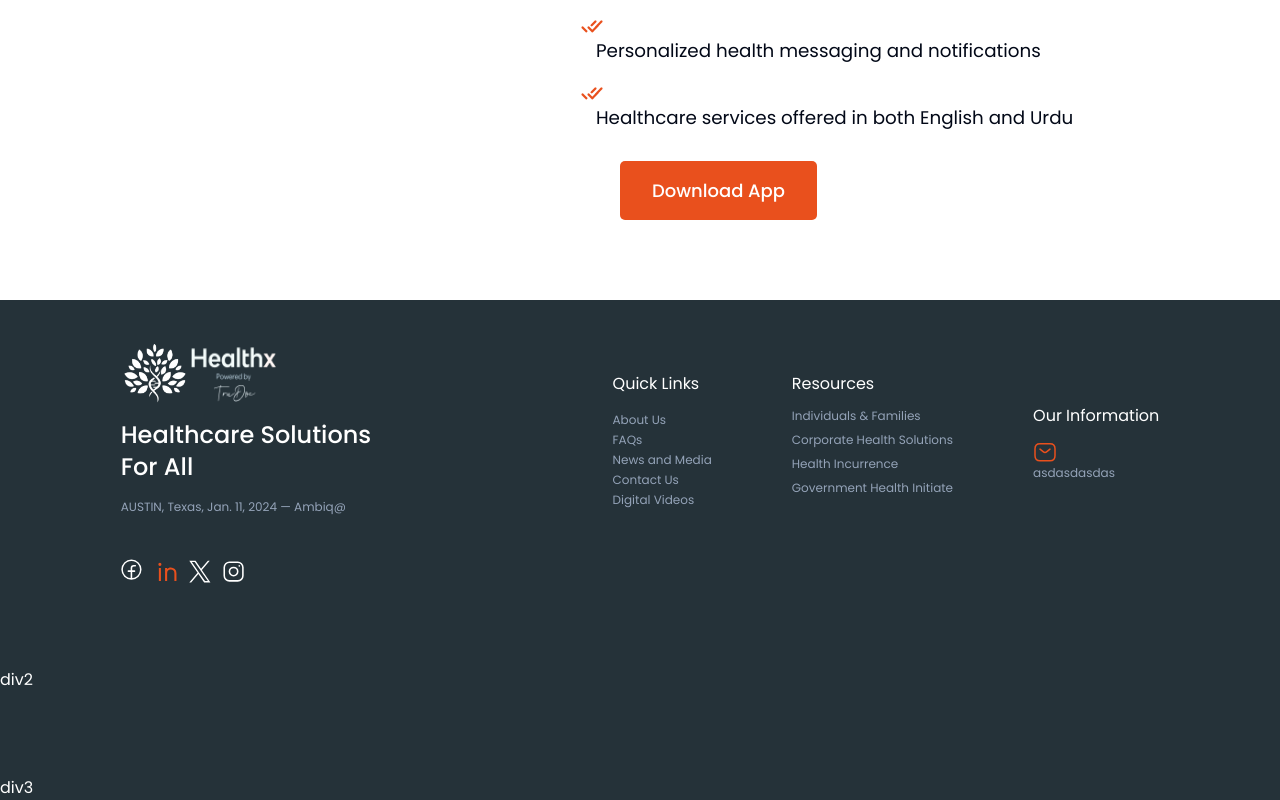
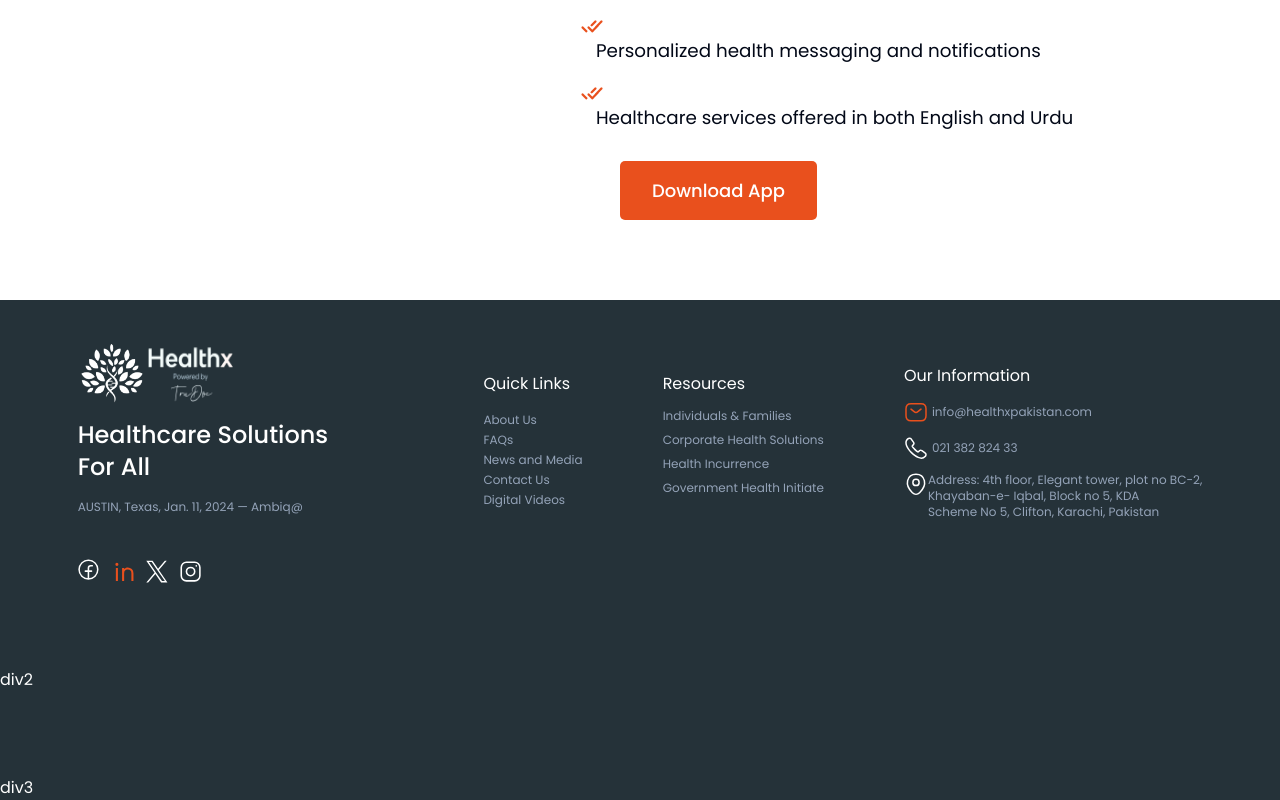
Before and after one commit to Sanjay1402/healthx, a Next.js app: page / in a window 1280 px wide. Shown: the part 2910-3710 px from the top of the page. Built offline with nearby package versions, Linux system fonts and the light colour scheme.

Commit message:
Update footer.jsx

```diff
--- a/src/components/footer2/footer.jsx
+++ b/src/components/footer2/footer.jsx
@@ -117,12 +117,13 @@ const Footer = () => {
           </div>
           <div>
             Our Information
-            <div className="text-xs mt-3 text-slate-400 ">
-              <div>
+            <ul>
+              <li>
+                <div className="flex text-xs mt-3 text-slate-400 ">
                   <svg
                     xmlns="http://www.w3.org/2000/svg"
                     width="24"
-                  height="25"
+                    height="24"
                     fill="none"
                   >
                     <path
@@ -142,9 +143,54 @@ const Footer = () => {
                       d="m17 9.152-3.13 2.5c-1.03.82-2.72.82-3.75 0L7 9.152"
                     />
                   </svg>
-                <p>asdasdasdas</p>
+                  <p className="p-1">info@healthxpakistan.com</p>
                 </div>
+              </li>
+              <li>
+                <div className="flex text-xs mt-3 text-slate-400 ">
+                  <svg
+                    xmlns="http://www.w3.org/2000/svg"
+                    width="24"
+                    height="24"
+                    fill="none"
+                  >
+                    <path
+                      stroke="#fff"
+                      stroke-miterlimit="10"
+                      stroke-width="1.5"
+                      d="M21.97 18.482c0 .36-.08.73-.25 1.09-.17.36-.39.7-.68 1.02-.49.54-1.03.93-1.64 1.18-.6.25-1.25.38-1.95.38-1.02 0-2.11-.24-3.26-.73s-2.3-1.15-3.44-1.98a28.75 28.75 0 0 1-3.28-2.8 28.414 28.414 0 0 1-2.79-3.27c-.82-1.14-1.48-2.28-1.96-3.41-.48-1.14-.72-2.23-.72-3.27 0-.68.12-1.33.36-1.93.24-.61.62-1.17 1.15-1.67.64-.63 1.34-.94 2.08-.94.28 0 .56.06.81.18.26.12.49.3.67.56l2.32 3.27c.18.25.31.48.4.7.09.21.14.42.14.61 0 .24-.07.48-.21.71-.13.23-.32.47-.56.71l-.76.79c-.11.11-.16.24-.16.4 0 .08.01.15.03.23.03.08.06.14.08.2.18.33.49.76.93 1.28.45.52.93 1.05 1.45 1.58.54.53 1.06 1.02 1.59 1.47.52.44.95.74 1.29.92.05.02.11.05.18.08.08.03.16.04.25.04.17 0 .3-.06.41-.17l.76-.75c.25-.25.49-.44.72-.56.23-.14.46-.21.71-.21.19 0 .39.04.61.13.22.09.45.22.7.39l3.31 2.35c.26.18.44.39.55.64.1.25.16.5.16.78Z"
+                    />
+                  </svg>
+                  <p className="p-1">021 382 824 33</p>
                 </div>
+              </li>
+              <li>
+                <div className="flex text-xs mt-3 text-slate-400 ">
+                  <svg
+                    xmlns="http://www.w3.org/2000/svg"
+                    width="24"
+                    height="25"
+                    fill="none"
+                  >
+                    <path
+                      stroke="#fff"
+                      stroke-width="1.5"
+                      d="M12 13.582a3.12 3.12 0 1 0 0-6.24 3.12 3.12 0 0 0 0 6.24Z"
+                    />
+                    <path
+                      stroke="#fff"
+                      stroke-width="1.5"
+                      d="M3.62 8.642c1.97-8.66 14.8-8.65 16.76.01 1.15 5.08-2.01 9.38-4.78 12.04a5.194 5.194 0 0 1-7.21 0c-2.76-2.66-5.92-6.97-4.77-12.05Z"
+                    />
+                  </svg>
+                  <p>
+                    Address: 4th floor, Elegant tower, plot no BC-2,
+                    <br /> Khayaban-e- Iqbal, Block no 5, KDA <br />
+                    Scheme No 5, Clifton, Karachi, Pakistan
+                  </p>
+                </div>
+              </li>
+            </ul>
           </div>
         </div>
       </div>
```
Lines whose indentation alone changed are shown as unchanged.
